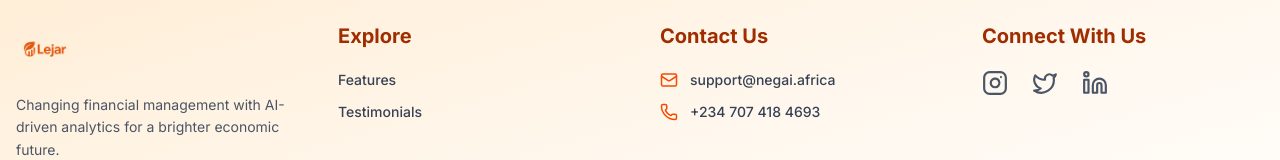
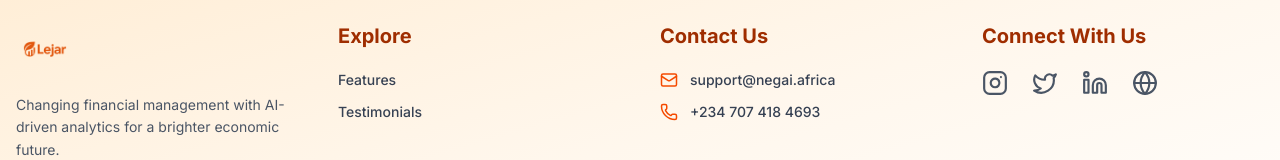
Before and after one commit to oluwaseun-odufisan/Lejar, a Next.js app: page / in a window 1280 px wide. Shown: the part 4426-4586 px from the top of the page. Built offline with nearby package versions, Linux system fonts and the light colour scheme; no server answers.

Commit message:
last commit before dashboard

```diff
--- /dev/null
+++ b/app/(main)/dashboard/page.jsx
@@ -0,0 +1,9 @@
+import React from 'react'
+
+const Dashboard = () => {
+    return (
+        <div>Dashboard Page</div>
+    )
+}
+
+export default Dashboard
--- a/app/layout.js
+++ b/app/layout.js
@@ -2,7 +2,7 @@ import { Inter } from "next/font/google";
 import "./globals.css";
 import Header from "@/components/header";
 import { ClerkProvider } from "@clerk/nextjs";
-import { Instagram, Twitter, Linkedin, Mail, Phone, ChevronUp } from "lucide-react";
+import { Instagram, Twitter, Linkedin, Mail, Phone, ChevronUp, WorkflowIcon, WebhookIcon, Globe } from "lucide-react";
 import Link from "next/link";
 import ThemeProvider from "@/components/ThemeProvider";
 
@@ -114,6 +114,14 @@ export default function RootLayout({ children }) {
                     >
                       <Linkedin size={26} />
                     </a>
+                    <a
+                      href="https://negai.africa"
+                      target="_blank"
+                      rel="noopener noreferrer"
+                      className="text-gray-600 dark:text-gray-400 hover:text-orange-600 dark:hover:text-orange-500 transition-all duration-300 hover:scale-125"
+                    >
+                      <Globe size={26} />
+                    </a>
                   </div>
                 </div>
               </div>
--- /dev/null
+++ b/app/not-found.jsx
@@ -0,0 +1,39 @@
+import React from "react";
+import { Button } from "../components/ui/button";
+import { ArrowLeft } from "lucide-react";
+import Link from "next/link";
+
+const NotFound = () => {
+    return (
+        <div className="min-h-screen bg-gradient-to-b from-orange-50 to-white flex items-center justify-center px-4 xxs:px-6 sm:px-8">
+            <div className="text-center max-w-md mx-auto">
+                {/* 404 Header */}
+                <h1 className="text-6xl xxs:text-7xl sm:text-8xl font-bold text-orange-600 mb-4 tracking-tight">
+                    404
+                </h1>
+                <h2 className="text-2xl xxs:text-3xl sm:text-4xl font-semibold text-gray-800 mb-4">
+                    Page Not Found
+                </h2>
+                <p className="text-sm xxs:text-base sm:text-lg text-gray-600 mb-8">
+                    Oops! It looks like the page you're looking for doesn't exist or has been moved.
+                </p>
+                {/* Back to Home Button */}
+                <Link href="/">
+                    <Button
+                        className="px-4 xxs:px-6 sm:px-8 py-2 xxs:py-2.5 text-sm xxs:text-base sm:text-lg font-semibold bg-gradient-to-r from-orange-500 to-orange-600 text-white hover:from-orange-600 hover:to-orange-700 rounded-full transition-all duration-300 shadow-md hover:shadow-lg"
+                    >
+                        <ArrowLeft size={16} className="mr-1 xxs:mr-2" />
+                        Back to Home
+                    </Button>
+                </Link>
+                {/* Decorative Element */}
+                <div className="mt-12 relative">
+                    <div className="w-24 xxs:w-32 sm:w-40 h-24 xxs:h-32 sm:h-40 mx-auto bg-orange-100 rounded-full opacity-50 transition-transform duration-500 hover:scale-110"></div>
+                    <div className="absolute top-0 left-1/2 transform -translate-x-1/2 w-16 xxs:w-20 sm:w-24 h-16 xxs:h-20 sm:h-24 bg-orange-200 rounded-full opacity-50 transition-transform duration-500 hover:scale-110"></div>
+                </div>
+            </div>
+        </div>
+    );
+};
+
+export default NotFound;
```
Also changed, not shown: app/(main)/account/[id]/page.jsx (added), app/(main)/transaction/create/page.jsx (added).
